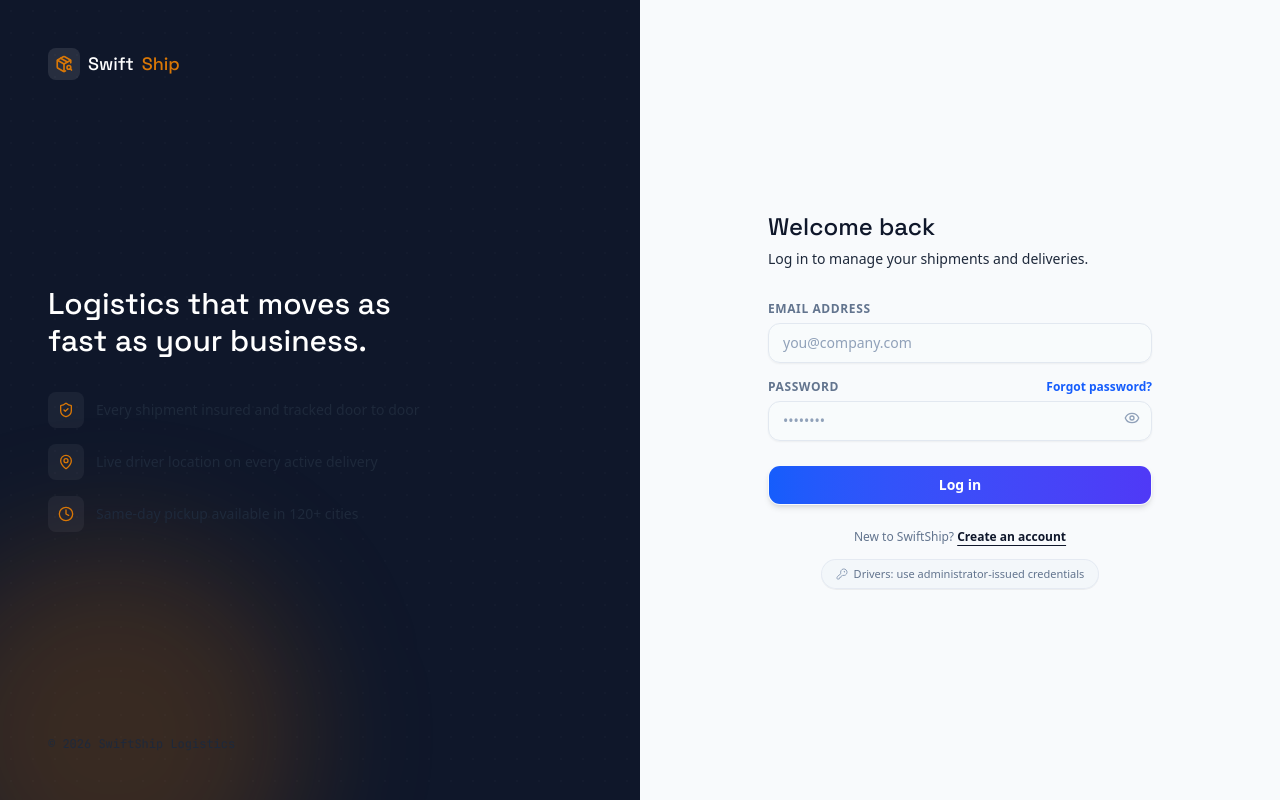
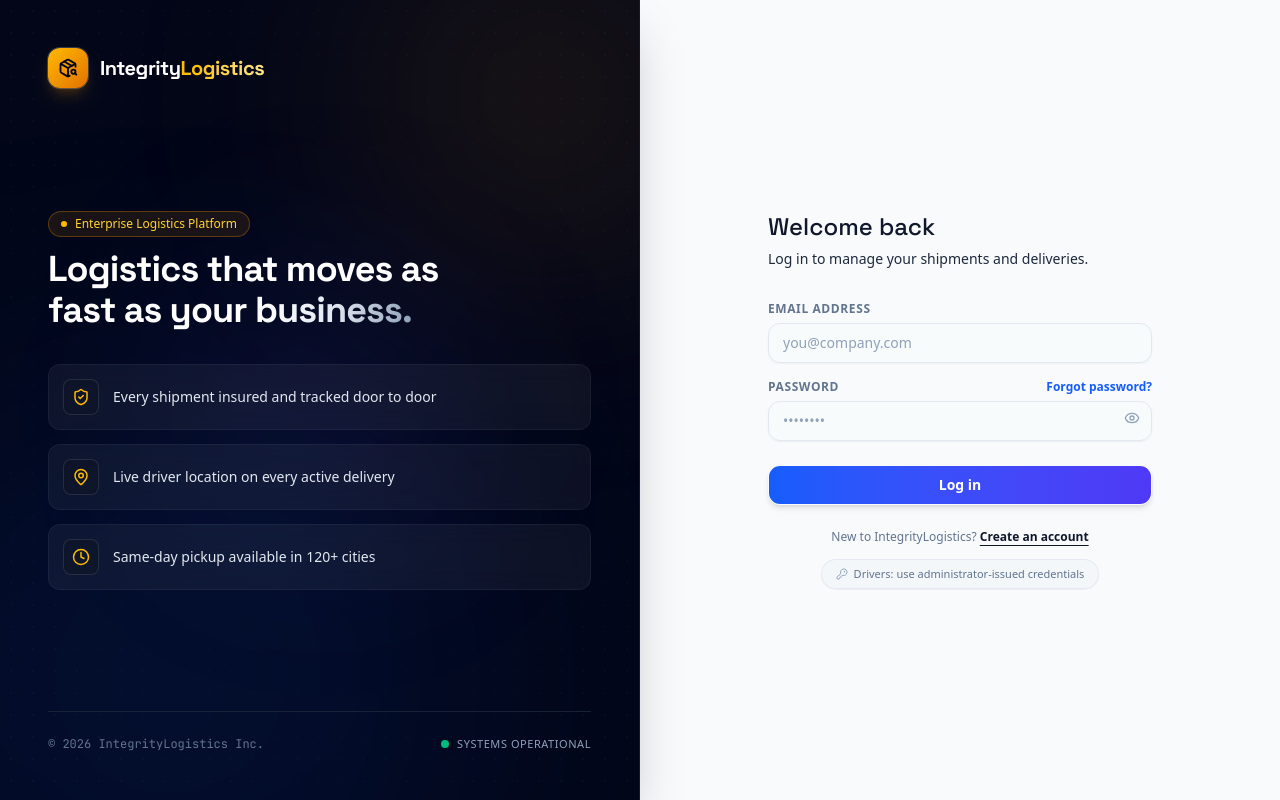
Before and after one commit to Alabere-coder/merit-logistic, a Next.js app: page /login in a window 1280 px wide. Built offline with nearby package versions, Linux system fonts and the light colour scheme.

Commit message:
making some vital changes to some components e.g Nav, AuthLayout etc

```diff
--- a/app/(auth)/login/page.tsx
+++ b/app/(auth)/login/page.tsx
@@ -150,7 +150,7 @@ export default function LoginPage() {
       {/* Footer Navigation & Hint */}
       <div className="mt-6 space-y-3.5 text-center">
         <p className="text-xs text-slate-500">
-          New to SwiftShip?{" "}
+          New to IntegrityLogistics?{" "}
           <Link
             href="/signup"
             className="font-bold text-slate-900 underline underline-offset-4 transition-colors hover:text-blue-600"
--- a/app/(dashboard)/admin/users/admins/create/page.tsx
+++ b/app/(dashboard)/admin/users/admins/create/page.tsx
@@ -10,9 +10,12 @@ import { Card, CardContent, CardHeader, CardTitle } from "@/components/ui/card";
 import { Button } from "@/components/ui/button";
 import { Input } from "@/components/ui/input";
 import { Label } from "@/components/ui/label";
+import { Eye, EyeOff } from "lucide-react";
 
 export default function CreateAdminPage() {
   const router = useRouter();
+
+  const [showPassword, setShowPassword] = useState(false);
 
   const [firstName, setFirstName] = useState("");
   const [lastName, setLastName] = useState("");
@@ -119,14 +122,28 @@ export default function CreateAdminPage() {
             <div className="space-y-2">
               <Label htmlFor="password">Temporary Password</Label>
 
+              <div className="relative">
                 <Input
                   id="password"
-                type="password"
                   value={password}
+                  type={showPassword ? "text" : "password"}
                   onChange={(e) => setPassword(e.target.value)}
                   minLength={8}
                   required
                 />
+                <button
+                  type="button"
+                  onClick={() => setShowPassword((prev) => !prev)}
+                  className="absolute right-3 top-1/2 -translate-y-1/2 text-slate-400 transition-colors hover:text-slate-600 focus:outline-none"
+                  aria-label={showPassword ? "Hide password" : "Show password"}
+                >
+                  {showPassword ? (
+                    <EyeOff className="h-4 w-4" />
+                  ) : (
+                    <Eye className="h-4 w-4" />
+                  )}
+                </button>
+              </div>
 
               <p className="text-xs text-muted-foreground">
                 The password must be at least 8 characters.
--- a/components/dashboard/dashboard-shell.tsx
+++ b/components/dashboard/dashboard-shell.tsx
@@ -31,6 +31,7 @@ import { cn, initials } from "@/lib/utils";
 import { logOut } from "@/lib/actions/auth";
 import { Button } from "../ui/button";
 import { NotificationBell } from "@/components/dashboard/notification-bell";
+import { useFormStatus } from "react-dom";
 
 export type NavItem = {
   href: string;
@@ -76,6 +77,8 @@ export function DashboardShell({
   const pathname = usePathname();
   const [mobileOpen, setMobileOpen] = useState(false);
   const [showLogoutModal, setShowLogoutModal] = useState(false);
+
+  const { pending } = useFormStatus();
 
   const SidebarContent = (
     <div className="flex h-full flex-col justify-between">
@@ -267,9 +270,10 @@ export function DashboardShell({
               <form action={logOut}>
                 <Button
                   type="submit"
-                  className="h-10 rounded-xl bg-rose-600 px-4 text-xs font-semibold text-white shadow-md transition-all hover:bg-rose-700 active:scale-95"
+                  disabled={pending}
+                  className="h-10 rounded-xl bg-rose-600 px-4 text-xs font-semibold text-white shadow-md transition-all hover:bg-rose-700 active:scale-95 disabled:cursor-not-allowed disabled:opacity-70"
                 >
-                  Yes, Log out
+                  {pending ? "Logging out..." : "Yes, Log out"}
                 </Button>
               </form>
             </div>
--- a/components/shared/auth-layout.tsx
+++ b/components/shared/auth-layout.tsx
@@ -1,5 +1,11 @@
 import Link from "next/link";
-import { PackageSearch, ShieldCheck, MapPin, Clock, type LucideIcon } from "lucide-react";
+import {
+  PackageSearch,
+  ShieldCheck,
+  MapPin,
+  Clock,
+  type LucideIcon,
+} from "lucide-react";
 
 const points: [LucideIcon, string][] = [
   [ShieldCheck, "Every shipment insured and tracked door to door"],
@@ -18,45 +24,93 @@ export function AuthLayout({
 }) {
   return (
     <div className="grid min-h-screen lg:grid-cols-2">
-      <div className="relative hidden flex-col justify-between overflow-hidden bg-navy-900 p-12 lg:flex">
-        <div className="route-dot-grid pointer-events-none absolute inset-0 opacity-[0.12]" />
-        <div className="pointer-events-none absolute -bottom-32 -left-20 h-96 w-96 rounded-full bg-brand-500/20 blur-3xl" />
+      <div className="relative hidden lg:flex flex-col justify-between overflow-hidden bg-slate-950 p-12 border-r border-slate-800/60 shadow-2xl select-none">
+        {/* Layered Decorative Background Elements */}
+        <div className="route-dot-grid pointer-events-none absolute inset-0 opacity-20 mask-[radial-gradient(ellipse_at_center,transparent_20%,black)]" />
+        <div className="pointer-events-none absolute -top-24 -right-24 h-96 w-96 rounded-full bg-amber-500/10 blur-[120px]" />
+        <div className="pointer-events-none absolute -bottom-32 -left-20 h-125 w-125 rounded-full bg-blue-600/15 blur-[140px]" />
+        <div className="pointer-events-none absolute top-1/2 left-1/2 -translate-x-1/2 -translate-y-1/2 h-64 w-64 rounded-full bg-indigo-500/10 blur-[100px]" />
 
-        <Link href="/" className="relative flex items-center gap-2 font-display text-lg font-700 text-white">
-          <span className="flex h-8 w-8 items-center justify-center rounded-lg bg-white/10 text-brand-500">
-            <PackageSearch className="h-4.5 w-4.5" strokeWidth={2.2} />
+        {/* Brand Header */}
+        <Link
+          href="/"
+          className="group relative inline-flex items-center gap-3 font-display text-xl font-bold tracking-tight text-white w-fit transition-transform duration-300 hover:scale-[1.02]"
+        >
+          <div className="relative flex h-10 w-10 items-center justify-center rounded-xl bg-linear-to-br from-amber-400 to-amber-600 text-slate-950 shadow-lg shadow-amber-500/20 ring-1 ring-white/20 transition-all duration-300 group-hover:shadow-amber-500/40 group-hover:scale-105">
+            <PackageSearch
+              className="h-5 w-5 transition-transform duration-300 group-hover:rotate-6"
+              strokeWidth={2.2}
+            />
+          </div>
+          <span className="tracking-tight">
+            Integrity
+            <span className="bg-linear-to-r from-amber-400 to-amber-200 bg-clip-text text-transparent">
+              Logistics
+            </span>
           </span>
-          Swift<span className="text-brand-500">Ship</span>
         </Link>
 
-        <div className="relative">
-          <h2 className="max-w-sm font-display text-3xl font-700 leading-tight text-white text-balance">
-            Logistics that moves as fast as your business.
-          </h2>
-          <ul className="mt-8 space-y-4">
+        {/* Main Content Area */}
+        <div className="relative my-auto py-12 space-y-8">
+          <div className="space-y-3">
+            <span className="inline-flex items-center gap-2 rounded-full border border-amber-500/30 bg-amber-500/10 px-3 py-1 text-xs font-medium text-amber-300 backdrop-blur-md">
+              <span className="h-1.5 w-1.5 rounded-full bg-amber-400 animate-pulse" />
+              Enterprise Logistics Platform
+            </span>
+            <h2 className="max-w-md font-display text-4xl font-extrabold leading-[1.15] text-white tracking-tight text-balance">
+              Logistics that moves as fast as your{" "}
+              <span className="bg-linear-to-r from-white via-slate-200 to-slate-400 bg-clip-text text-transparent">
+                business.
+              </span>
+            </h2>
+          </div>
+
+          {/* Feature List */}
+          <ul className="space-y-3.5">
             {points.map(([Icon, text]) => (
-              <li key={text as string} className="flex items-center gap-3 text-sm text-navy-200">
-                <span className="flex h-9 w-9 shrink-0 items-center justify-center rounded-lg bg-white/5 text-brand-500">
-                  {typeof Icon !== "string" && <Icon className="h-4 w-4" />}
+              <li
+                key={text as string}
+                className="group flex items-center gap-3.5 rounded-xl border border-white/5 bg-white/5 p-3.5 text-sm text-slate-300 backdrop-blur-md transition-all duration-300 hover:border-white/15 hover:bg-white/[0.07] hover:translate-x-1"
+              >
+                <span className="flex h-9 w-9 shrink-0 items-center justify-center rounded-lg bg-slate-900/80 border border-white/10 text-amber-400 shadow-inner transition-colors group-hover:border-amber-500/40 group-hover:text-amber-300">
+                  {typeof Icon !== "string" && <Icon className="h-4.5 w-4.5" />}
                 </span>
-                {text}
+                <span className="font-medium text-slate-200 group-hover:text-white transition-colors">
+                  {text}
+                </span>
               </li>
             ))}
           </ul>
         </div>
 
-        <p className="relative font-mono text-xs text-navy-400">© {new Date().getFullYear()} SwiftShip Logistics</p>
+        {/* Footer */}
+        <div className="relative flex items-center justify-between border-t border-slate-800/80 pt-6">
+          <p className="font-mono text-xs text-slate-500">
+            © {new Date().getFullYear()} IntegrityLogistics Inc.
+          </p>
+          <div className="flex items-center gap-2">
+            <span className="h-2 w-2 rounded-full bg-emerald-500 animate-pulse" />
+            <span className="text-[11px] font-medium text-slate-400 uppercase tracking-wider">
+              Systems Operational
+            </span>
+          </div>
+        </div>
       </div>
 
       <div className="flex items-center justify-center px-6 py-16 sm:px-12">
         <div className="w-full max-w-sm">
-          <Link href="/" className="mb-8 flex items-center gap-2 font-display text-lg font-700 text-navy-900 lg:hidden">
+          <Link
+            href="/"
+            className="mb-8 flex items-center gap-2 font-display text-lg font-700 text-navy-900 lg:hidden"
+          >
             <span className="flex h-8 w-8 items-center justify-center rounded-lg bg-navy-900 text-brand-500">
               <PackageSearch className="h-4.5 w-4.5" strokeWidth={2.2} />
             </span>
-            Swift<span className="text-brand-500">Ship</span>
+            Integrity<span className="text-brand-500">Logistics</span>
           </Link>
-          <h1 className="font-display text-2xl font-700 text-navy-900">{title}</h1>
+          <h1 className="font-display text-2xl font-700 text-navy-900">
+            {title}
+          </h1>
           <p className="mt-1.5 text-sm text-navy-500">{subtitle}</p>
           <div className="mt-8">{children}</div>
         </div>
```
Also changed, not shown: components/landing/navbar.tsx (+29 -2 lines), components/landing/testimonials.tsx (+14 -5 lines), components/landing/tracking-section.tsx (+47 -11 lines), lib/hooks/use-current-user.ts (added, +88 -0 lines). Lines whose indentation alone changed are shown as unchanged.
